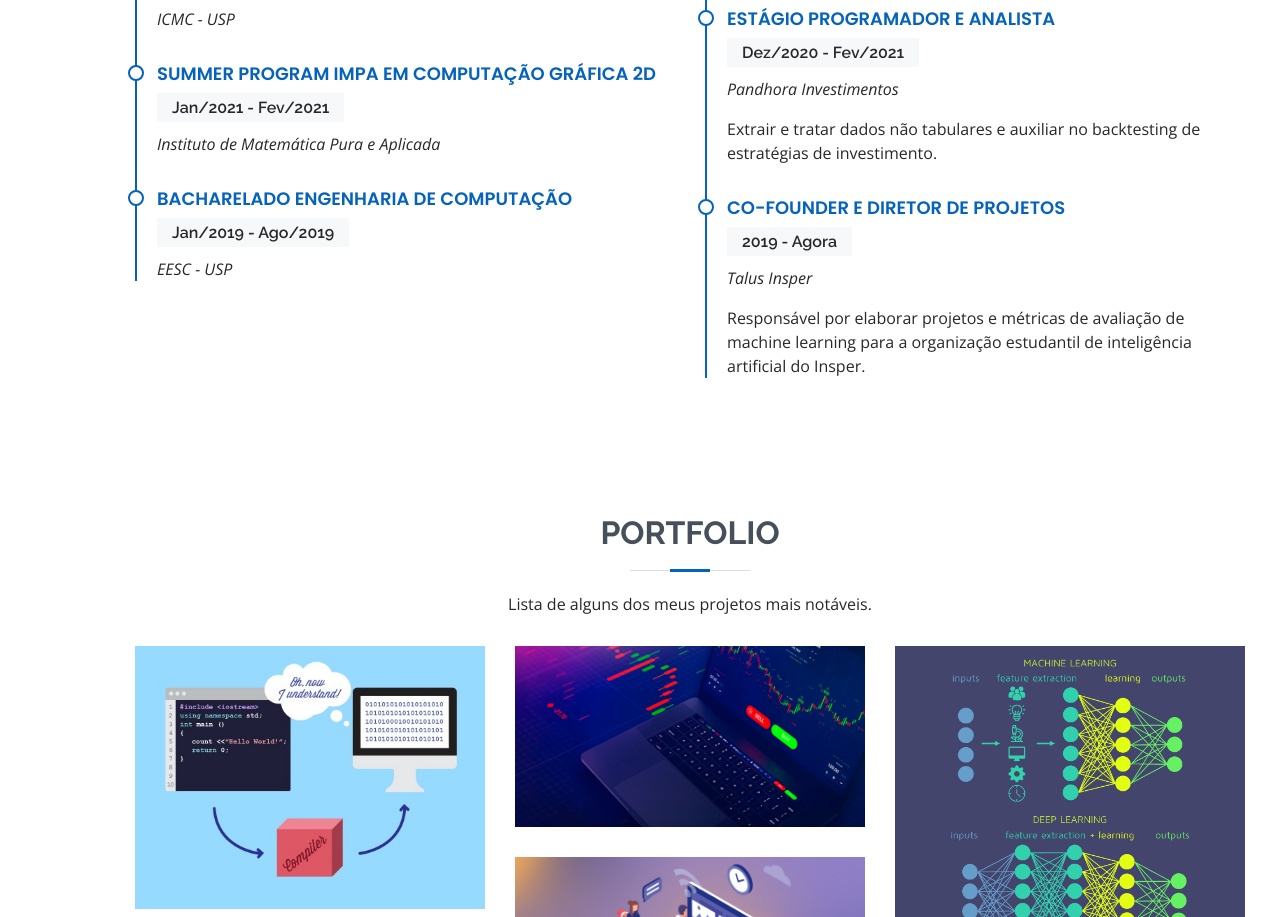
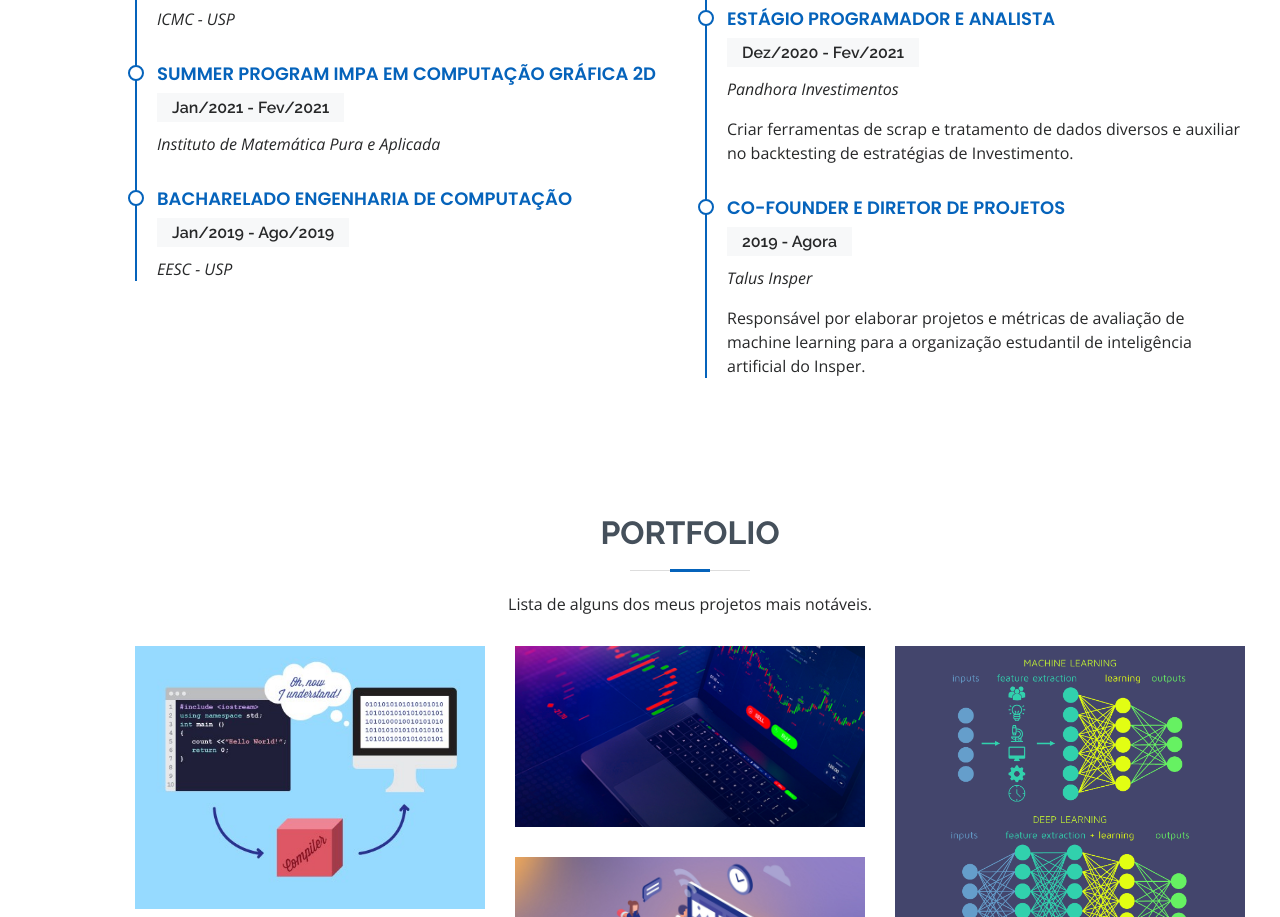
Before and after one commit to caioesr/caioesr.github.io, a plain HTML site: page index.html in a window 1280 px wide. Shown: the part 2246-3163 px from the top of the page. Drawn offline with nearby package versions, Linux system fonts and the light colour scheme.

Commit message:
update 3

```diff
--- a/index.html
+++ b/index.html
@@ -223,7 +223,7 @@
               <h4>Estágio Programador e Analista</h4>
               <h5>Dez/2020 - Fev/2021</h5>
               <p><em>Pandhora Investimentos</em></p>
-              <p>Extrair e tratar dados não tabulares e auxiliar no backtesting de estratégias de investimento.</p>
+              <p>Criar ferramentas de scrap e tratamento de dados diversos e auxiliar no backtesting de estratégias de Investimento.</p>
             </div>
             <div class="resume-item">
               <h4>Co-Founder e Diretor de Projetos</h4>
```
